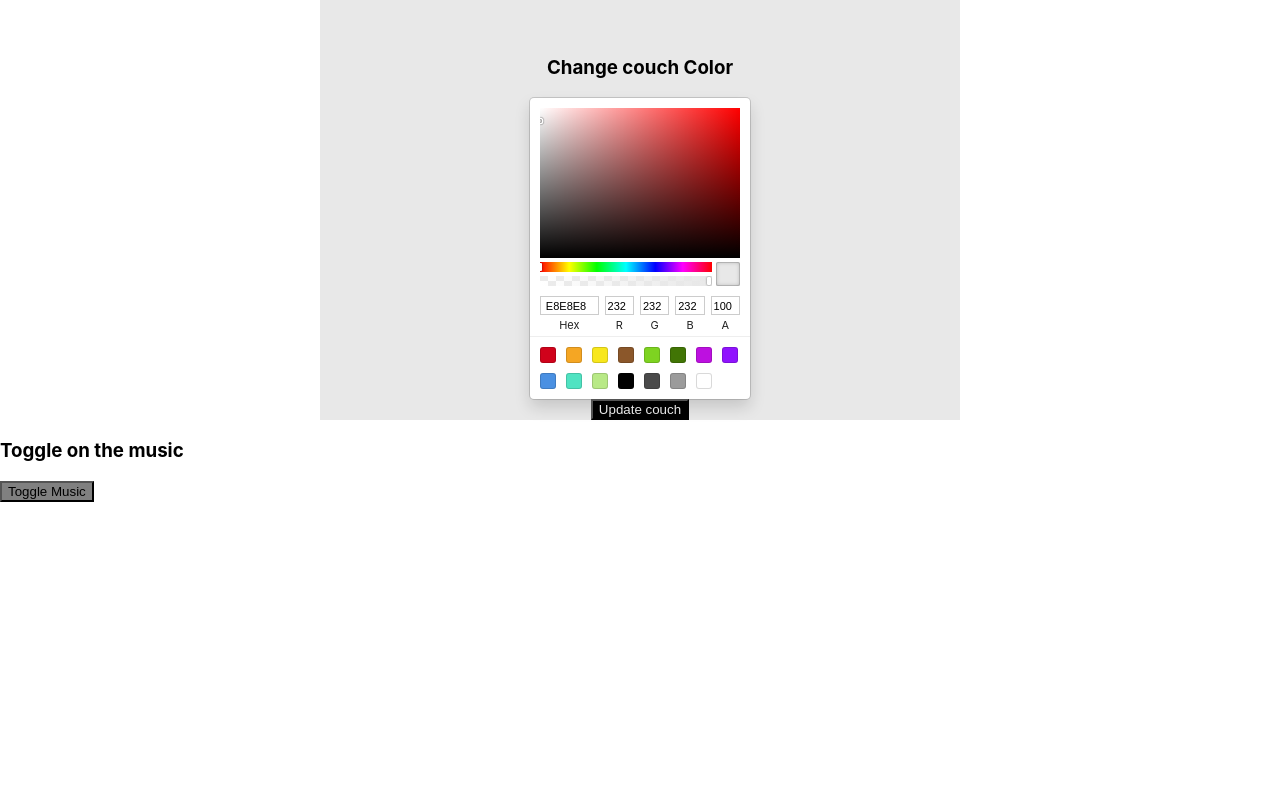
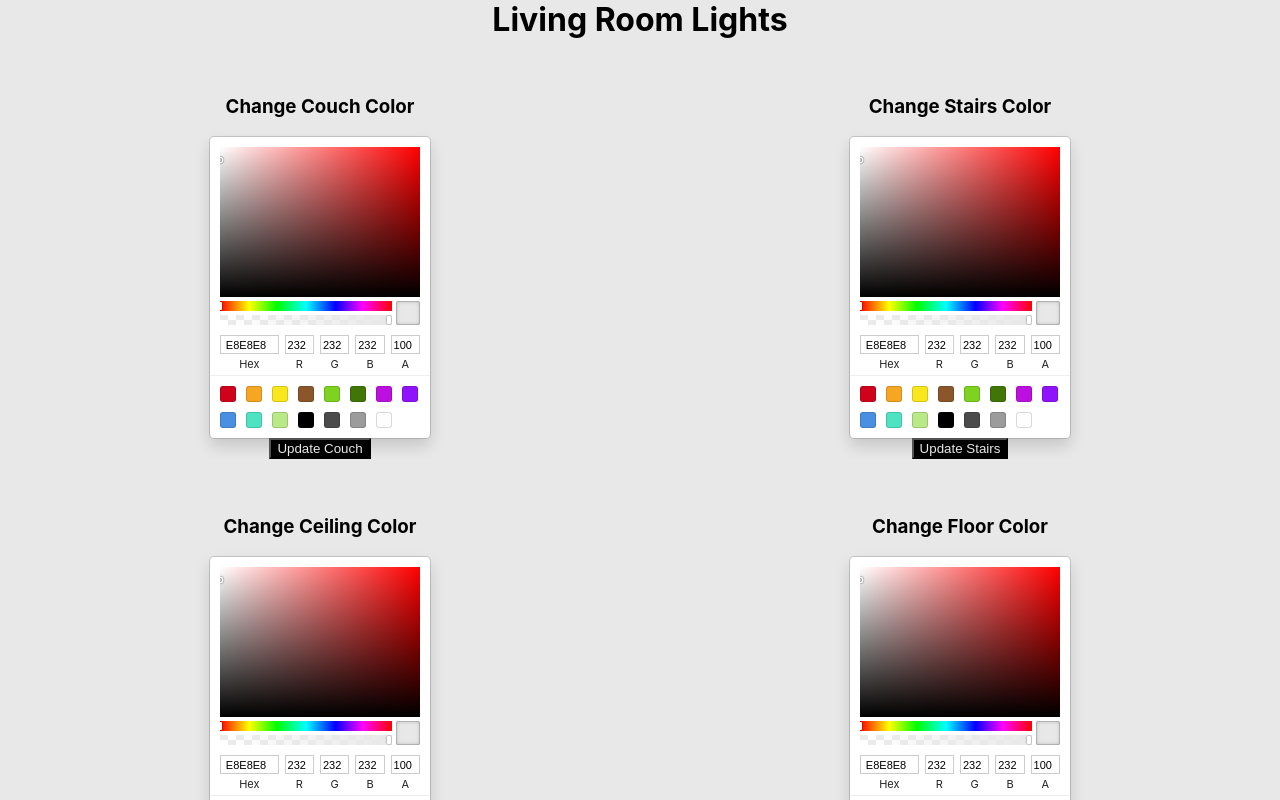
Before and after one commit to Bryce-Soghigian/lights, a React (Create React App) app: page / in a window 1280 px wide. Shown: the top 800 px of the page. Built offline with nearby package versions, Linux system fonts and the light colour scheme; the HTML template or start-up script is replaced by a standard one.

Commit message:
redid and completed living room fe

```diff
--- a/src/Routes/Home/LivingRoom.js
+++ b/src/Routes/Home/LivingRoom.js
@@ -1,7 +1,6 @@
 import React, { useState } from "react";
 import styled from "styled-components";
 import axios from "axios";
-import { SketchPicker } from "react-color";
 import AdjustLightColor from "../../Components/AdjustLightColor";
 
 const LivingRoom = () => {
@@ -36,15 +35,28 @@ const LivingRoom = () => {
     background: ${musicState.color};
   `;
 
-
+  const Title = styled.h1`
+  color:"#4A90E2";
+  margin:0;
+  `
+  const TitleContainer = styled.div`
+  text-align:center;
+  background:#e8e8e8;
+  `
 
   return (
     <div>
+    <TitleContainer>
+    <Title>Living Room Lights</Title>
+
+    </TitleContainer>
       <Container>
-      <AdjustLightColor requestUrl="http://localhost:5555/api/v1/lights/couch" lightLocation="couch"/>
-      {/* <AdjustLightColor />
-      <AdjustLightColor />
-      <AdjustLightColor /> */}
+      <AdjustLightColor requestUrl="http://localhost:5555/api/v1/lights/couch" lightLocation="Couch"/>
+      <AdjustLightColor requestUrl="http://localhost:5555/api/v1/lights/stairs" lightLocation="Stairs"/>
+      </Container>
+      <Container>
+      <AdjustLightColor requestUrl="http://localhost:5555/api/v1/lights/ceiling" lightLocation="Ceiling"/>
+      <AdjustLightColor requestUrl="http://localhost:5555/api/v1/lights/floor" lightLocation="Floor"/>
       </Container>
       <div>
         <h3>Toggle on the music</h3>
```
Also changed, not shown: src/Routes/Home/CouchComponent.js (deleted, +0 -9 lines).
